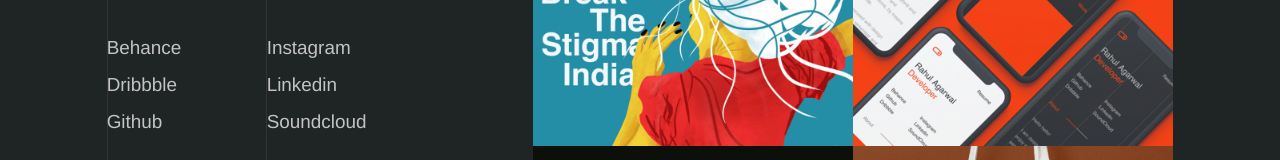
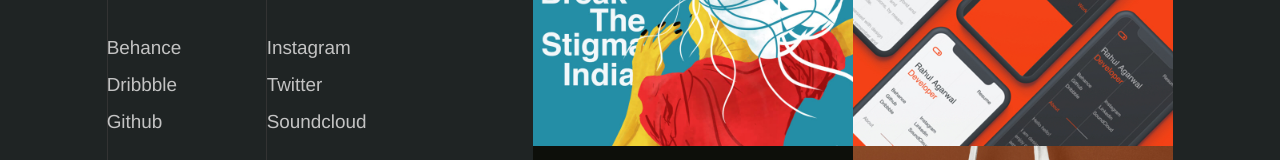
Before and after one commit to eccentricdz/Portfolio-2021, a Next.js app: page / in a window 1280 px wide. Shown: the part 424-584 px from the top of the page. Built offline with nearby package versions, Linux system fonts and the light colour scheme.

Commit message:
Replace Linkedin with Twitter - high time

```diff
--- a/next.config.js
+++ /dev/null
@@ -1,6 +0,0 @@
-module.exports = {
-    reactStrictMode: true,
-    experimental: {
-      reactMode: 'concurrent'
-    }
-  }
--- a/package.json
+++ b/package.json
@@ -9,8 +9,8 @@
   },
   "dependencies": {
     "next": "10.1.3",
-    "react": "^0.0.0-experimental-d1542de3a",
-    "react-dom": "^0.0.0-experimental-d1542de3a",
+    "react": "^17.0.2",
+    "react-dom": "^17.0.2",
     "react-ga": "^3.3.0",
     "sass": "^1.32.12"
   }
--- a/pages/index.js
+++ b/pages/index.js
@@ -134,10 +134,10 @@ export default function Index() {
                 Instagram
               </Link>
               <Link
-                href="https://www.linkedin.com/in/simplyrahul93/"
-                id="linkedin"
+                href="https://twitter.com/simplyrahul93"
+                id="twitter"
               >
-                Linkedin
+                Twitter
               </Link>
               <Link
                 href="https://soundcloud.com/rahul-agarwal-397883738"
```
Also changed, not shown: 1 other file (tests, documents, lock files or other folders).
